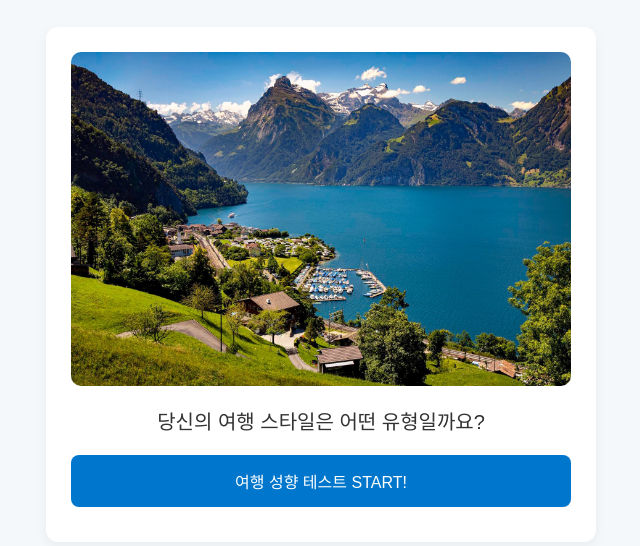
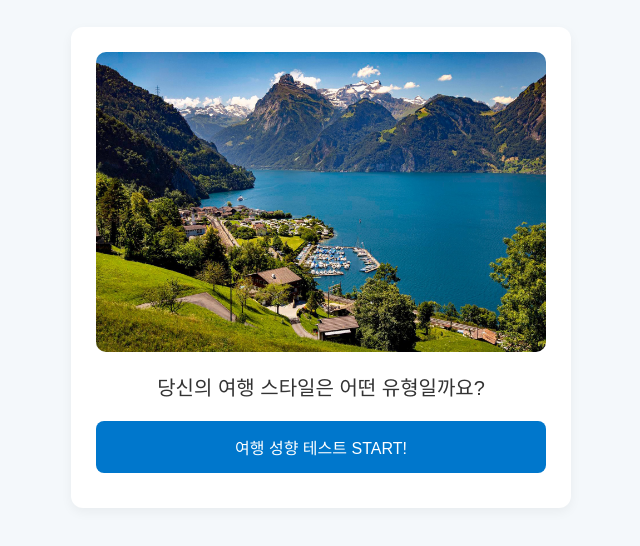
Before and after one commit to zeusforest/Travel-Test-Hanatour-V-, a plain HTML site: page index.html in a window 1280 px wide. Shown: the part 90-636 px from the top of the page, without its empty margins (319-959 px from the left). Drawn offline with Linux system fonts and the light colour scheme.

Commit message:
Update index.html

```diff
--- a/index.html
+++ b/index.html
@@ -8,7 +8,19 @@
     html, body {
   max-width: 100%;
   overflow-x: hidden;
-  }
+  box-sizing: border-box;
+    }
+*, *::before, *::after {
+  box-sizing: inherit;
+    }
+
+.card, .result {
+  max-width: 500px;
+  width: 100%;
+  margin: 0 auto;
+  padding: 25px;
+  box-sizing: border-box;
+    }
 
     body {
       font-family: 'Arial', sans-serif;
```
